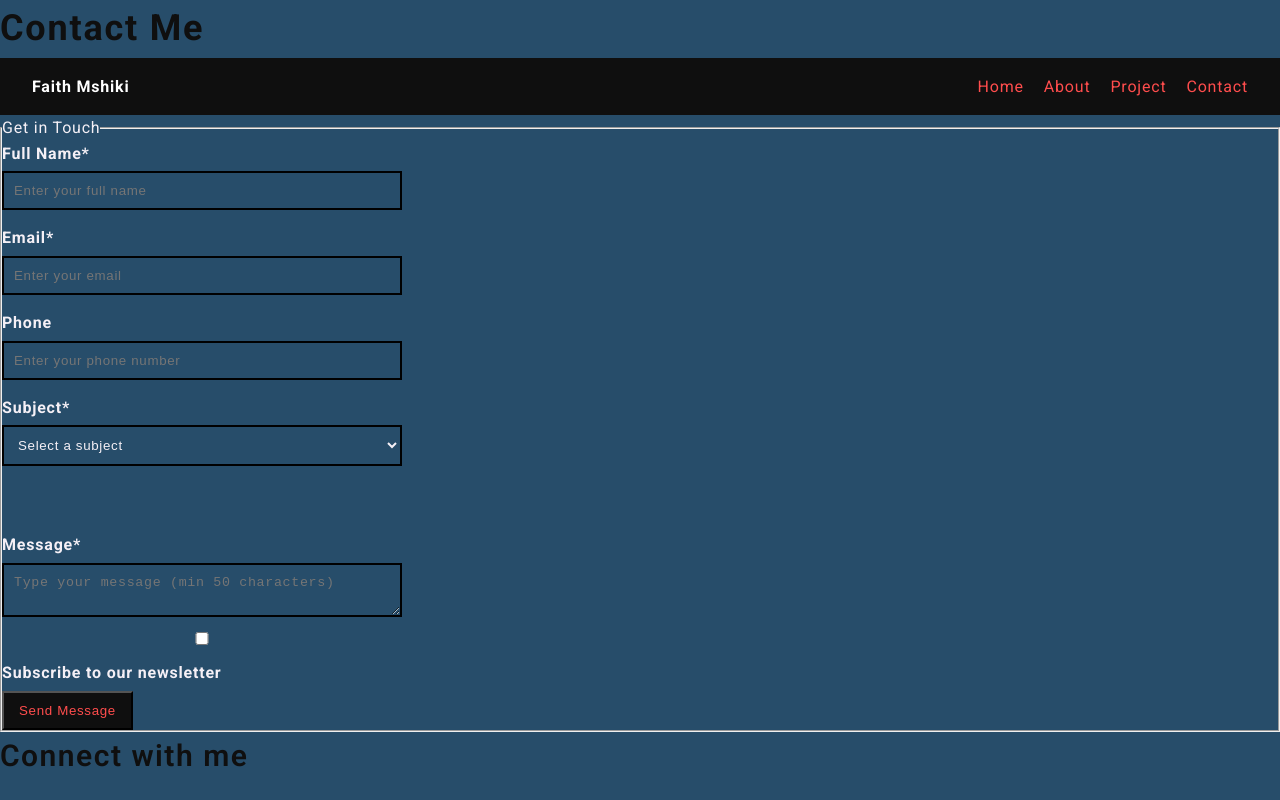
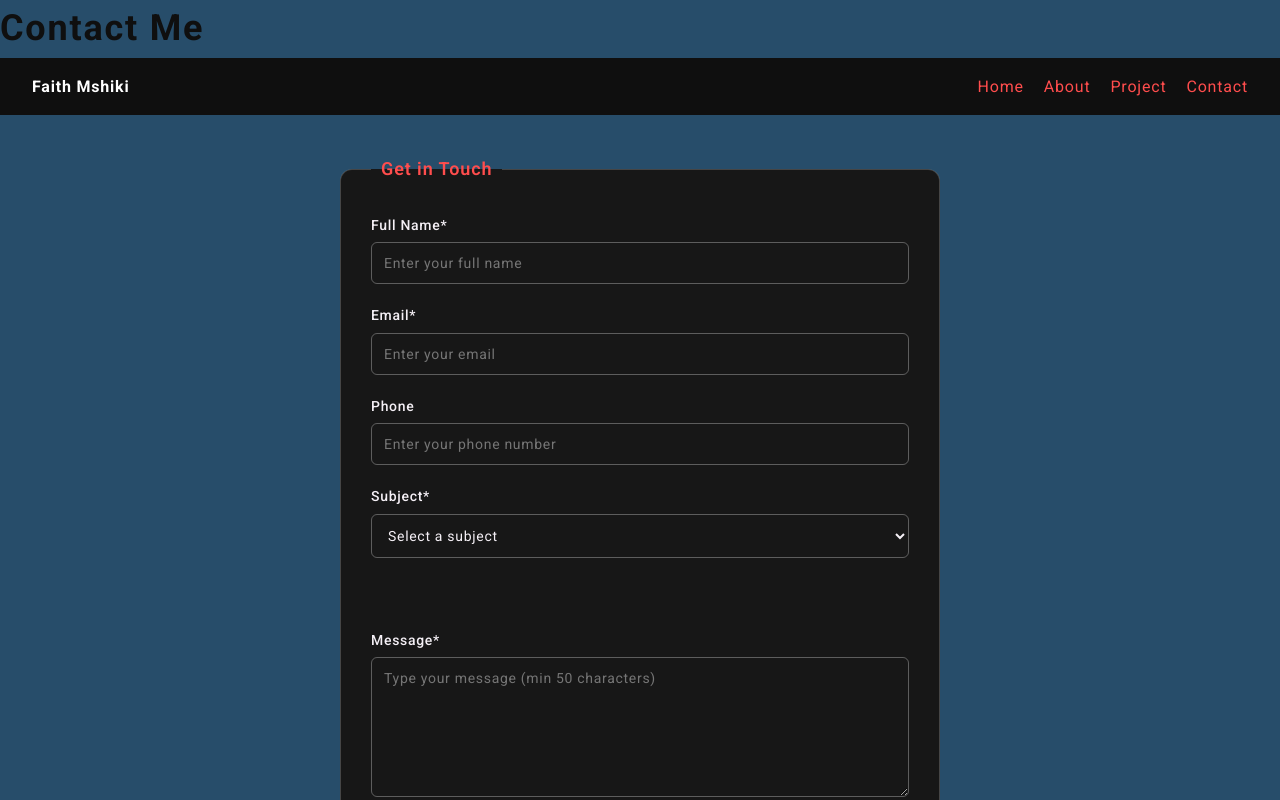
Before and after one commit to Mshi-dev15/iyf-s10-week-02-Mshi-dev15, a plain HTML site: page contact.html in a window 1280 px wide. Drawn offline with Linux system fonts and the light colour scheme; a web font is replaced by a local one.

Commit message:
feat: Add styles to contact page

```diff
--- a/style.css
+++ b/style.css
@@ -155,32 +155,149 @@ nav {
 #hero h1, #hero h2, #hero p, #hero a {
     margin-bottom: 10px;
 }
-input, select, textarea{
-    display: block;
-    width: 60%;
-    max-width: 400px;
-    margin-bottom: 15px;
-    padding: 10px;
-    background-color: transparent;
-    border: 2px solid black;
-    color: inherit;
-    outline: none;
-    box-sizing: border-box;
-}
-label{
-    display: block;
-    margin-bottom: 5px;
-    font-weight: bold;
-}
+
+
 .form-container{
     max-width: 500px;
     margin-left: auto;
     margin-right: auto;
     padding: 20px;
 }
-.connect-section{
-    margin-top: 40px;
-    text-align: center;
+
+
+/* ── Contact Page ── */
+form {
+  width: 90%;
+  max-width: 600px;
+  margin: 40px auto;
+}
+
+fieldset {
+  border: 1px solid rgba(255, 255, 255, 0.2);
+  border-radius: 12px;
+  padding: 30px;
+  background: var(--color-primary-dark);
+}
+
+legend {
+  font-size: var(--font-lg);
+  font-weight: 600;
+  color: var(--color-secondary);
+  padding: 0 10px;
+}
+
+input,
+select,
+textarea {
+  display: block;
+  width: 100%;
+  max-width: 100%;
+  margin-bottom: 20px;
+  padding: 12px;
+  background: transparent;
+  border: 1px solid rgba(255, 255, 255, 0.3);
+  border-radius: 6px;
+  color: var(--color-text);
+  font-size: var(--font-sm);
+  font-family: var(--body-font);
+  outline: none;
+  box-sizing: border-box;
+}
+
+input:focus,
+select:focus,
+textarea:focus {
+  border-color: var(--color-secondary);
+}
+
+select option {
+  background: var(--color-primary);
+  color: var(--color-text);
+}
+
+textarea {
+  height: 140px;
+  resize: vertical;
+}
+
+label {
+  display: block;
+  margin-bottom: 6px;
+  font-weight: 500;
+  font-size: var(--font-sm);
+  color: var(--color-text);
+}
+
+/* checkbox row */
+fieldset label:last-of-type {
+  display: flex;
+  align-items: center;
+  gap: 8px;
+  font-weight: 400;
+  margin-bottom: 20px;
+}
+
+fieldset input[type="checkbox"] {
+  width: auto;
+  margin: 0;
+}
+
+/* Send button */
+form button[type="submit"] {
+  width: 100%;
+  padding: 12px;
+  background: var(--color-secondary);
+  color: var(--color-text);
+  border: none;
+  border-radius: 6px;
+  font-size: var(--font-base);
+  font-weight: 600;
+  cursor: pointer;
+  transition: background 0.3s ease, transform 0.2s ease;
+}
+
+form button[type="submit"]:hover {
+  background: var(--color-primary-light);
+  transform: translateY(-2px);
+}
+
+/* Connect section */
+.connect-section,
+body > h2 {
+  text-align: center;
+  margin: 30px auto 10px;
+  color: var(--color-secondary);
+}
+
+body > ul {
+  list-style: none;
+  display: flex;
+  justify-content: center;
+  gap: 24px;
+  margin: 10px auto 20px;
+  padding: 0;
+}
+
+body > ul li a {
+  color: var(--color-text);
+  font-weight: 500;
+  font-size: var(--font-sm);
+  border: 1px solid rgba(255,255,255,0.2);
+  padding: 6px 16px;
+  border-radius: 20px;
+  transition: all 0.3s ease;
+}
+
+body > ul li a:hover {
+  background: var(--color-secondary);
+  border-color: var(--color-secondary);
+}
+
+body > p {
+  text-align: center;
+  font-size: var(--font-sm);
+  color: var(--color-text);
+  margin-bottom: 40px;
 }
 
 /* ====== PROJECT CARDS ====== */
```
